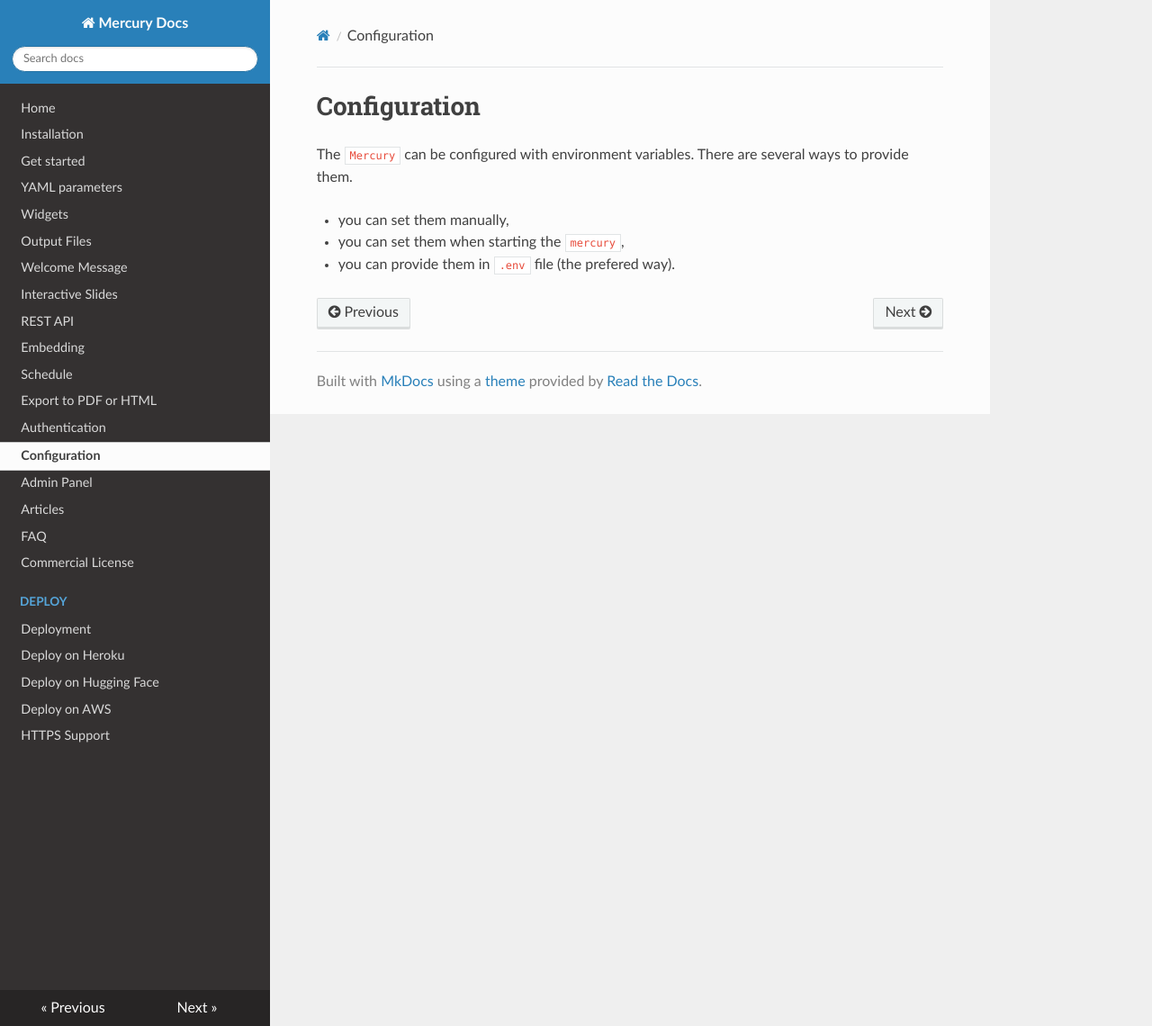
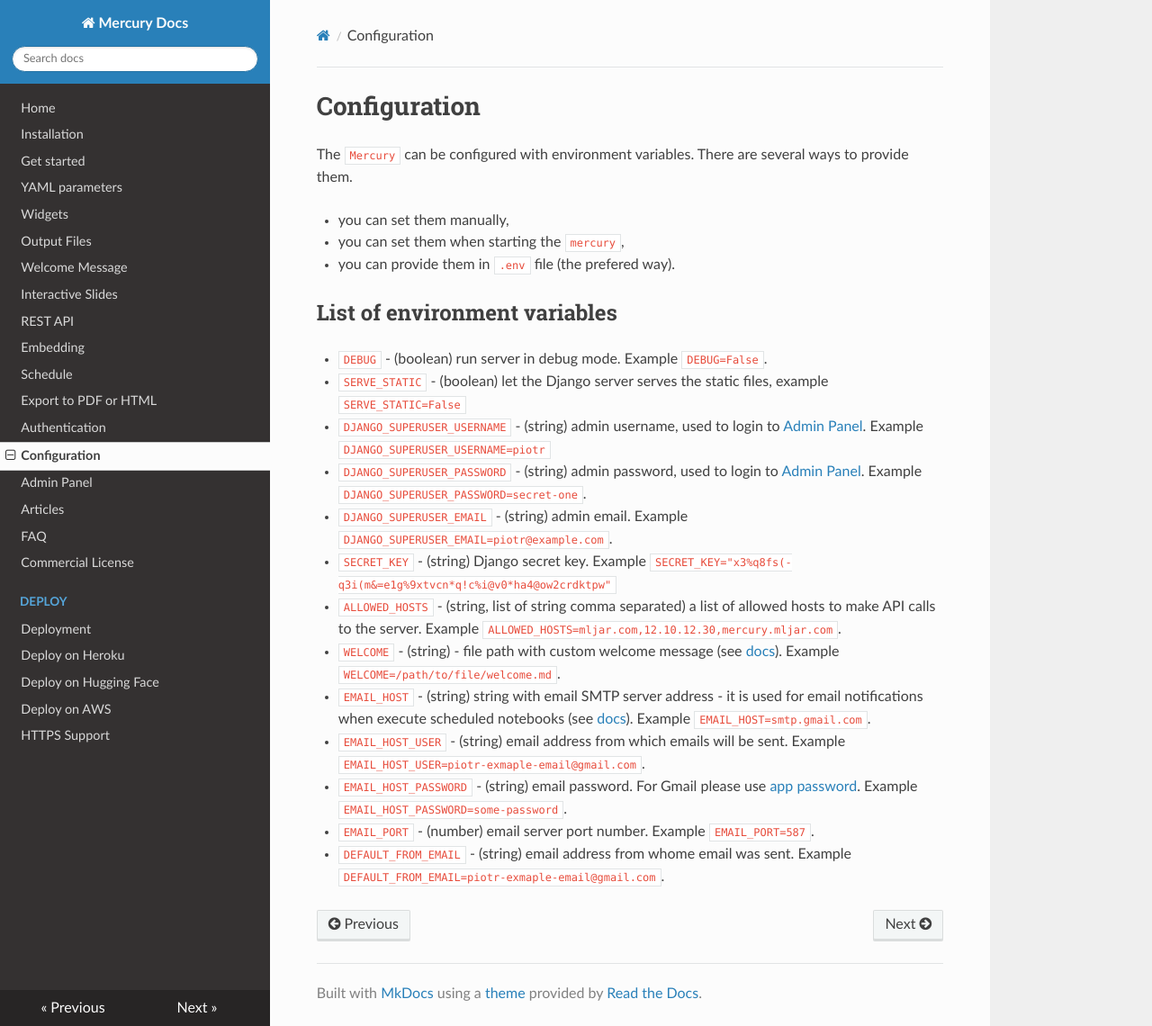
Before and after one commit to mljar/mercury, an MkDocs documentation site: the page built from docs/configuration.md, in a window 1280 px wide and 1140 px high. Shown: the whole window at 90% size. Built offline with MkDocs 1.6.1, drawn with Linux system fonts in a browser that asks for light colours; nearby versions of some CDN libraries.

Commit message:
add docs for environment variables (#55)

```diff
--- a/docs/configuration.md
+++ b/docs/configuration.md
@@ -5,3 +5,19 @@
 - you can set them manually,
 - you can set them when starting the `mercury`,
 - you can provide them in `.env` file (the prefered way).
+
+## List of environment variables
+
+- `DEBUG` - (boolean) run server in debug mode. Example `DEBUG=False`.
+- `SERVE_STATIC` - (boolean) let the Django server serves the static files, example `SERVE_STATIC=False`
+- `DJANGO_SUPERUSER_USERNAME` - (string) admin username, used to login to [Admin Panel](/admin-panel). Example `DJANGO_SUPERUSER_USERNAME=piotr`
+- `DJANGO_SUPERUSER_PASSWORD` - (string) admin password, used to login to [Admin Panel](/admin-panel). Example `DJANGO_SUPERUSER_PASSWORD=secret-one`.
+- `DJANGO_SUPERUSER_EMAIL` - (string) admin email. Example `DJANGO_SUPERUSER_EMAIL=piotr@example.com`.
+- `SECRET_KEY` - (string) Django secret key. Example `SECRET_KEY="x3%q8fs(-q3i(m&=e1g%9xtvcn*q!c%i@v0*ha4@ow2crdktpw"`
+- `ALLOWED_HOSTS` - (string, list of string comma separated) a list of allowed hosts to make API calls to the server. Example `ALLOWED_HOSTS=mljar.com,12.10.12.30,mercury.mljar.com`.
+- `WELCOME` - (string) - file path with custom welcome message (see [docs](/welcome)). Example `WELCOME=/path/to/file/welcome.md`.
+- `EMAIL_HOST` - (string) string with email SMTP server address - it is used for email notifications when execute scheduled notebooks (see [docs](/schedule)). Example `EMAIL_HOST=smtp.gmail.com`.
+- `EMAIL_HOST_USER` - (string) email address from which emails will be sent. Example `EMAIL_HOST_USER=piotr-exmaple-email@gmail.com`.
+- `EMAIL_HOST_PASSWORD` - (string) email password. For Gmail please use [app password](https://support.google.com/mail/answer/185833). Example `EMAIL_HOST_PASSWORD=some-password`.
+- `EMAIL_PORT` - (number) email server port number. Example `EMAIL_PORT=587`.
+- `DEFAULT_FROM_EMAIL` - (string) email address from whome email was sent. Example `DEFAULT_FROM_EMAIL=piotr-exmaple-email@gmail.com`.
```
